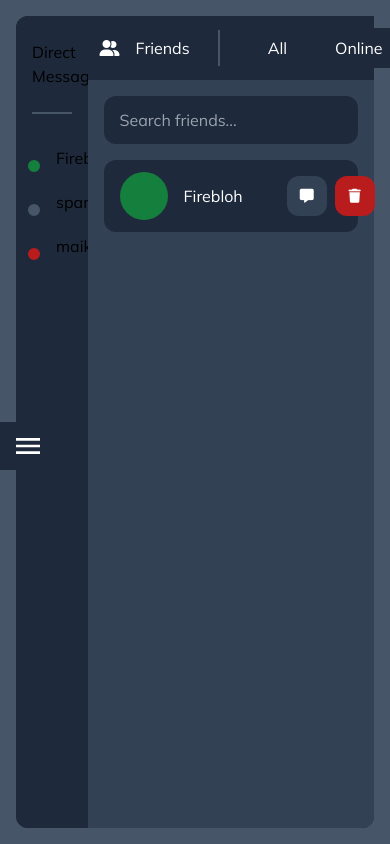
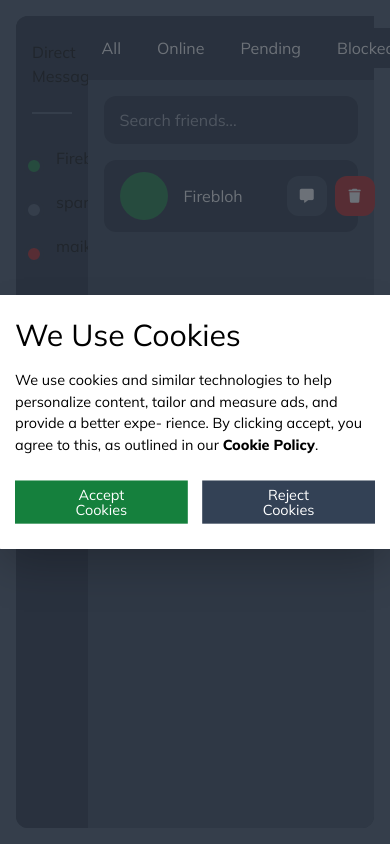
Before and after one commit to ProyectoIntegradoOrganizationalApp/Front-End, a React (Vite) app: page /friends/dashboard in a window 390 px wide. Built offline with nearby package versions, Linux system fonts and the light colour scheme; no server answers.

Commit message:
Responsive and Cookies (working on)

```diff
--- a/src/app.tsx
+++ b/src/app.tsx
@@ -32,6 +32,7 @@ import { ProtectedRoute } from './components/ProtectedRoute';
 import { Dashboard } from './pages/dashboard/Dashboard';
 import { Project } from './pages/dashboard/pages/project/Project';
 import { Store } from './pages/dashboard/pages/project/components/Store';
+import { CookieModal } from './components/CookieModal';
 
 /**
  *  Aplicación principal.
@@ -43,7 +44,22 @@ import { Store } from './pages/dashboard/pages/project/components/Store';
 export function App() {
     const [user, setUser] = useState<User | null>(null);
     const [modal, setModal] = useState<ModalInterface | null>(null);
-    const { closeModal } = useModal();
+
+    const [cookiesAccepted, setCookiesAccepted] = useState<string | null>(null);
+    const [cookiesIsOpen, setCookiesIsOpen] = useState<boolean>(true);
+
+    useEffect(() => {
+        const cookiesAcceptedStatus = localStorage.getItem('cookiesAccepted');
+        if (cookiesAcceptedStatus == 'true') {
+            setCookiesAccepted('true');
+            setCookiesIsOpen(false);
+        } else if (cookiesAcceptedStatus == 'false') {
+            setCookiesAccepted('false');
+            setCookiesIsOpen(false);
+        } else {
+            setCookiesIsOpen(true);
+        }
+    }, [cookiesAccepted]);
 
     return (
         <>
@@ -61,6 +77,10 @@ export function App() {
             />
             <AuthContext.Provider value={{ user, setUser }}>
                 <ModalContext.Provider value={{ modal, setModal }}>
+                    {
+                        cookiesAccepted == null &&
+                        <CookieModal isOpen={cookiesIsOpen} />
+                    }
                     <CustomModal isOpen={modal?.isOpen ? true : false} closeModal={() => { setModal(null) }} atts={modal} />
                     <BrowserRouter basename='/'>
                         <Routes>
--- a/src/assets/css/index.css
+++ b/src/assets/css/index.css
@@ -203,7 +203,7 @@ progress {
     @apply !modal;
 }
 .ReactModal__Overlay {
-    @apply !bg-black/50 !flex !items-center !justify-center !pointer-events-none;
+    @apply !bg-black/50 flex !items-center !justify-center !pointer-events-none;
     z-index: 9999999999999999999999999999999999999999999;
 }
 .ReactModal__Content--after-open {
--- /dev/null
+++ b/src/components/CookieModal.tsx
@@ -0,0 +1,54 @@
+// React
+import React, { MouseEventHandler, useState } from "react";
+import Modal from 'react-modal';
+
+/**
+ *  Componente Item para mostrar información de un proyecto, usuario, etc. y posibles botones para editar, borrar, etc.
+ *
+ *  @param props Contiene las props que le pasa el elemento superior
+ *  @returns
+ */
+
+Modal.setAppElement("#root");
+
+function closeModal() {
+    document.querySelector('.ReactModal__Overlay')?.classList.add("!hidden");
+    document.querySelector('.ReactModal__Content')?.classList.remove("ReactModal__Content--after-open");
+}
+
+export function CookieModal(props: { isOpen: boolean }) {
+    const [cookiesAccepted, setCookiesAccepted] = useState<boolean>(false);
+
+    const handleClickAccept = () => {
+        setCookiesAccepted(true);
+        localStorage.setItem('cookiesAccepted', 'true');
+    };
+
+    const handleClickReject = () => {
+        setCookiesAccepted(false);
+        localStorage.setItem('cookiesAccepted', 'false');
+    };
+
+    return (
+        <Modal isOpen={props.isOpen} style={{ content: { all: "unset" } }}>
+            <label htmlFor="modalbox" className="modal modalcontainer" id="cookiemodal">
+                <label className="modal-box bg-white dark:bg-slate-700" htmlFor="">
+                    <div className="flex-1 flex flex-wrap items-center justify-between p-7 gap-7">
+                        <div className="flex-1 flex flex-col gap-5 min-w-[400px] !max-w-[800px]">
+                            <p className="text-2xl leading-none w-fit">We Use Cookies</p>
+                            <p className="leading-normal text-black dark:text-white">
+                                We use cookies and similar technologies to help personalize
+                                content, tailor and measure ads, and provide a better expe-
+                                rience. By clicking accept, you agree to this, as outlined in our <a href="raef" target="_blank" className="hover:underline"><b className="text-black dark:text-white">Cookie Policy</b></a>.
+                            </p>
+                        </div>
+                        <div className="flex gap-4 w-full sm:w-fit">
+                            <div className="flex-1 sm:flex-none btn btn-primary !bg-green-700 hover:!bg-green-800" onClick={() => {handleClickAccept(); closeModal()}}>Accept Cookies</div>
+                            <div className="flex-1 sm:flex-none btn btn-secondary" onClick={() => {handleClickReject(); closeModal()}}>Reject Cookies</div>
+                        </div>
+                    </div>
+                </label>
+            </label>
+        </Modal>
+    )
+}
--- a/src/components/Dropdown.tsx
+++ b/src/components/Dropdown.tsx
@@ -21,7 +21,7 @@ export function Dropdown(props: { selectedElement?: string, selectElement?: Func
     return (
         <>
             <div className="dropdown dropdown-bottom dropdown-end">
-                <div tabIndex={0} className="btn btn-primary flex items-center justify-between !text-left !px-5 gap-7 !outline-none leading-none h-fit min-h-0" onClick={(event: React.MouseEvent<HTMLElement>) => { openDropdown()}}>
+                <div tabIndex={0} className="btn btn-primary flex flex-nowrap items-center justify-between !text-left !px-5 gap-7 !outline-none leading-none h-fit min-h-0" onClick={(event: React.MouseEvent<HTMLElement>) => { openDropdown()}}>
                     <p className="dark:text-white w-fit py-3" id="selectedElement">{props.selectedElement}</p>
                     <i className="fa-solid fa-play text-black dark:text-white rotate-90 scale-75"></i>
                 </div>
--- a/src/components/Tabs.tsx
+++ b/src/components/Tabs.tsx
@@ -17,14 +17,14 @@ function doAction(action: string, target: string) {
 export function Tabs(props: { tab: string, setTab: Function, icon?: string, title: string, links: Array<Tabs> }) {
 
     return (
-        <div className="bg-slate-800 h-fit px-3 py-0 flex justify-between items-center rounded-xl">
-            <div className="flex items-center gap-7 h-full">
+        <div className="bg-slate-800 h-fit md:px-3 py-0 flex justify-between items-center rounded-xl">
+            <div className="flex flex-col md:flex-row items-start md:items-center gap-4 md:gap-7 h-full">
                 {/* Header */}
-                <div className="flex items-center gap-4">
+                <div className="items-center gap-4 hidden md:flex">
                     <i className={props.icon + " text-white"}></i>
                     <p className="leading-none text-white text-base">{props.title}</p>
                 </div>
-                <div className="h-9 w-0.5 bg-slate-600"></div>
+                <div className="h-9 w-0.5 bg-slate-600 hidden md:block"></div>
 
                 {/* Tabs */}
                 <div className="flex gap-2">
@@ -32,12 +32,12 @@ export function Tabs(props: { tab: string, setTab: Function, icon?: string, titl
                         <li key={link.url} className="list-none">
                             { props.tab == link.url ? (
                                     <div onClick={(event: React.MouseEvent<HTMLElement>) => { props.setTab(link.url) }}
-                                        className="btn btn-primary flex justify-center items-center !px-5 !py-3 !max-h-none border-none leading-none h-fit min-h-0">
+                                        className="btn btn-primary flex justify-center items-center !px-3.5 md:!px-5 !py-3 !max-h-none border-none leading-none h-fit min-h-0">
                                         {link.name}
                                     </div>
                                 ): (
                                     <div onClick={(event: React.MouseEvent<HTMLElement>) => { props.setTab(link.url) }}
-                                        className="btn btn-primary flex justify-center items-center !px-5 !py-3 !max-h-none border-none leading-none h-fit min-h-0 !bg-transparent hover:!bg-slate-600">
+                                        className="btn btn-primary flex justify-center items-center !px-3.5 md!px-5 !py-3 !max-h-none border-none leading-none h-fit min-h-0 !bg-transparent hover:!bg-slate-600">
                                         {link.name}
                                     </div>
                                 )
--- a/src/hooks/useModal.ts
+++ b/src/hooks/useModal.ts
@@ -3,8 +3,6 @@ import { useContext } from "react";
 
 // Interfaces
 import { ModalInterface } from "../domain/UI/ModalInterface.interface";
-import { SettingInterface } from "../domain/UI/SettingInterface.interface";
-import { SideElementsModal } from "../domain/SideElementsModal.interface";
 import { ModalContext } from "../domain/context/ModalContext";
 
 export const useModal = () => {
--- a/src/pages/dashboard/pages/achievements/Achievements.tsx
+++ b/src/pages/dashboard/pages/achievements/Achievements.tsx
@@ -54,11 +54,11 @@ export function Achievements() {
     }, []);
 
     return (
-        <>
+        <div className="w-full flex flex-wrap gap-4">
             <AchievementsInfo
                 data={data}
             />
-            <div className="bg-slate-800 w-3/4 rounded-xl p-4 pt-0 flex flex-col">
+            <div className="bg-slate-800 flex-1 basis-[820px] h-full rounded-xl flex flex-col w-full p-4 pt-0">
                 <div className="py-3 flex justify-between items-center">
                     <Tabs
                         tab={tab}
@@ -130,6 +130,6 @@ export function Achievements() {
                     )}
                 </div>
             </div>
-        </>
+        </div>
     )
 }
```
Also changed, not shown: src/hooks/useProfile.ts (added, +51 -0 lines), src/pages/dashboard/pages/profile/Profile.tsx (+2 -45 lines), src/pages/dashboard/pages/project/components/Store.tsx (+4 -4 lines), src/pages/dashboard/pages/projects/Projects.tsx (+21 -1 lines).
